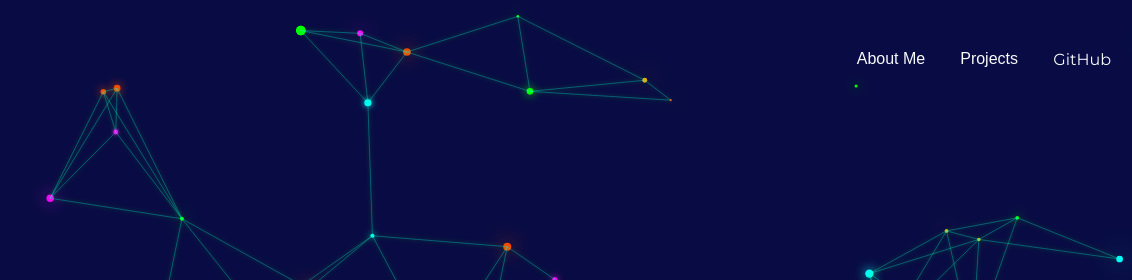
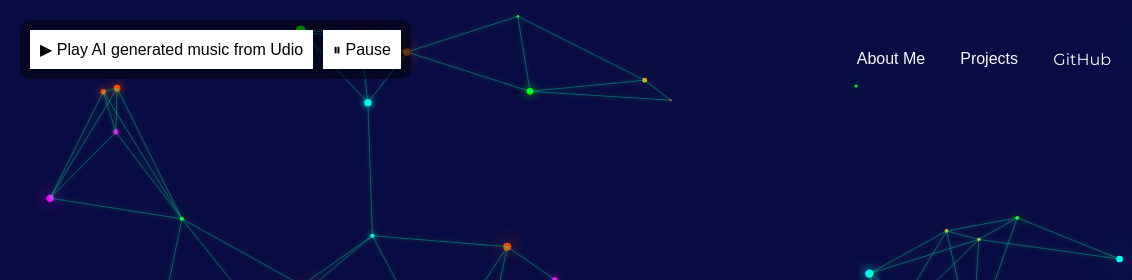
Before and after one commit to MarkBojeHording/NewPortfolio, a plain HTML site: page Portfolio/index.html in a window 1280 px wide. Shown: the top 280 px of the page, 0-1132 px from the left. Drawn offline with Linux system fonts and the light colour scheme; animation ran at ten frames a second.

Commit message:
Update CSS and added music

```diff
--- a/Portfolio/index.html
+++ b/Portfolio/index.html
@@ -25,6 +25,15 @@
     </header>
 
     <section id="hero">
+      <div class="music-controls">
+        <button onclick="playMusic()">▶ Play AI generated music from Udio</button>
+        <button onclick="pauseMusic()">⏸ Pause</button>
+    </div>
+
+    <audio id="background-music" autoplay loop>
+        <source src="assets/music/Digital Horizons.mp3" type="audio/mpeg">
+        Your browser does not support the audio element.
+    </audio>
         <div class="neural-network">
             <canvas id="networkCanvas"></canvas>
             <h1 class="neural-text">Hi, I'm Mark Hording.</h1>
--- a/Portfolio/script.js
+++ b/Portfolio/script.js
@@ -97,3 +97,13 @@ function scrollToSection(id) {
     behavior: "smooth"
   });
 }
+
+const music = document.getElementById("background-music");
+
+function playMusic() {
+    music.play();
+}
+
+function pauseMusic() {
+    music.pause();
+}
--- a/Portfolio/styles.css
+++ b/Portfolio/styles.css
@@ -100,3 +100,27 @@ section {
   display: flex;
   align-items: center;
 }
+
+.music-controls {
+  position: fixed;
+  top: 20px;
+  left: 20px;
+  display: flex;
+  gap: 10px;
+  background: rgba(0, 0, 0, 0.5);
+  padding: 10px;
+  border-radius: 10px;
+}
+
+.music-controls button {
+  background: #fff;
+  color: #000;
+  border: none;
+  padding: 10px;
+  cursor: pointer;
+  font-size: 16px;
+}
+
+.music-controls button:hover {
+  background: #ccc;
+}
```
Also changed, not shown: 2 other files.
